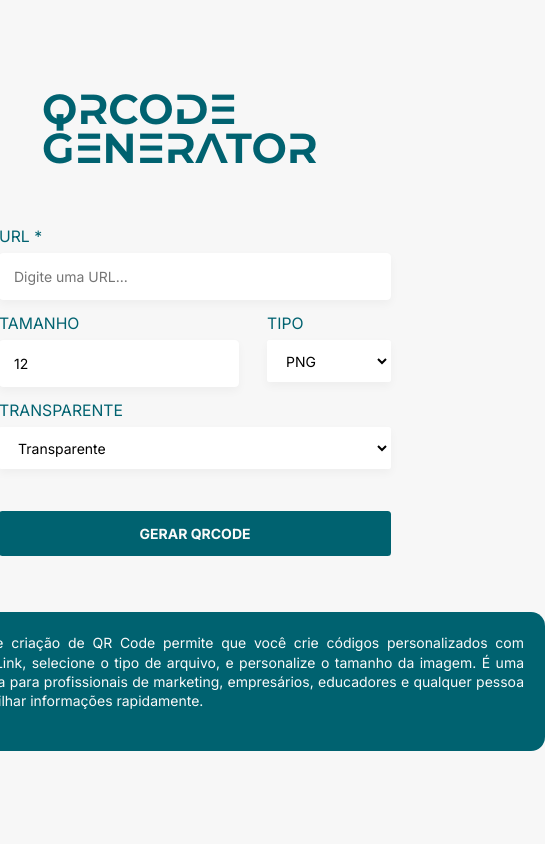
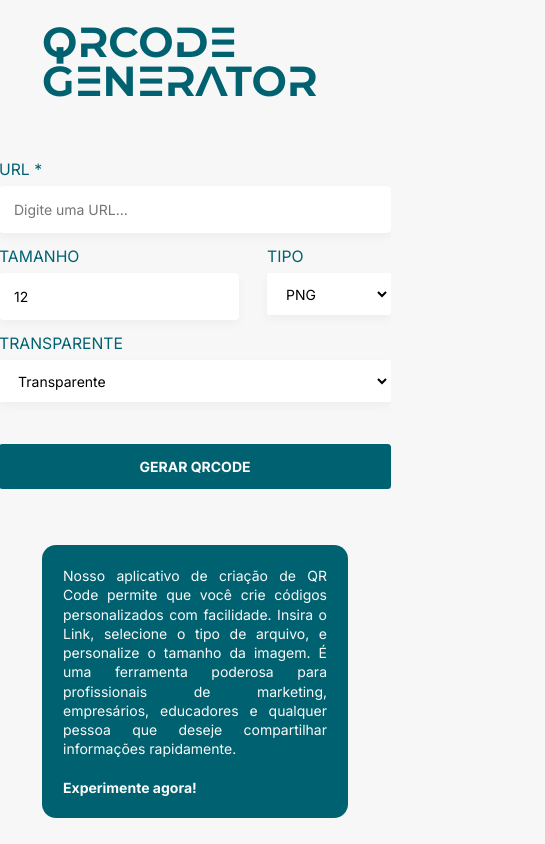
Before and after one commit to adrianomolin/qrcode-generator, a React (Vite) app: page / in a window 390 px wide. Shown: the whole page, 545 px wide, since content can reach past the window. Built offline with nearby package versions, Linux system fonts and the light colour scheme.

Commit message:
refactor: responsivity in screens

```diff
--- a/src/components/Footer/index.tsx
+++ b/src/components/Footer/index.tsx
@@ -3,9 +3,9 @@ import { Container } from './styles';
 export function Footer() {
   return (
     <Container>
-      <text>
+      <div>
     Nosso aplicativo de criação de QR Code permite que você crie códigos personalizados com facilidade. Insira o Link, selecione o tipo de arquivo, e personalize o tamanho da imagem. É uma ferramenta poderosa para profissionais de marketing, empresários, educadores e qualquer pessoa que deseje compartilhar informações rapidamente.
-      </text>
+      </div>
       <br />
       <strong>Experimente agora!</strong>
     </Container>
--- a/src/components/Footer/styles.ts
+++ b/src/components/Footer/styles.ts
@@ -1,7 +1,7 @@
 import styled from 'styled-components';
 
 export const Container = styled.footer`
-  width: 50rem;
+  max-width: 50rem;
   padding: 1.5rem;
 
   text-align: justify;
```
